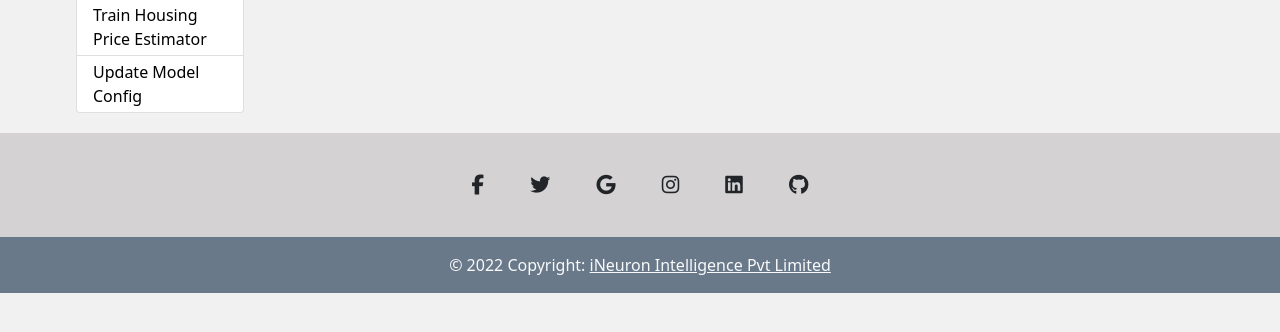
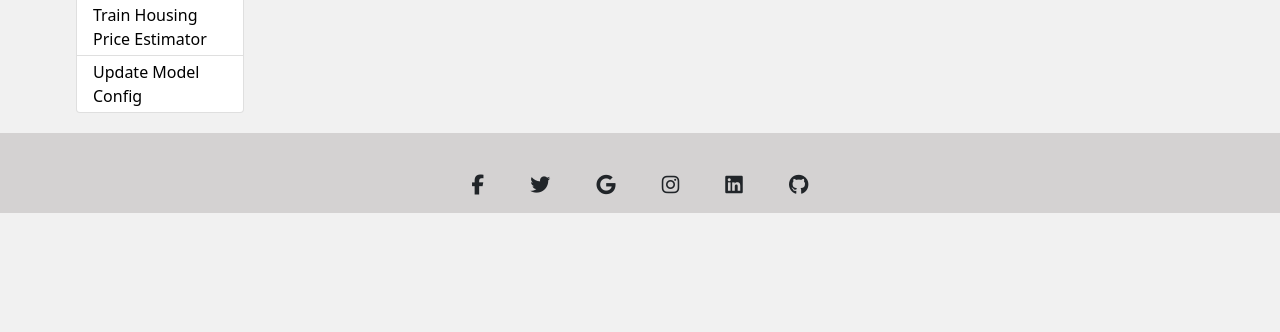
Before and after one commit to TirthRadadiya/housing-prediction, a Flask app: page /artifact in a window 1280 px wide. Shown: the part 238-570 px from the top of the page. Run offline with Flask 2, Linux system fonts and the light colour scheme; some libraries are stand-ins or nearby versions.

Commit message:
Done some front-end

```diff
--- a/templates/header.html
+++ b/templates/header.html
@@ -161,13 +161,6 @@ table-layout: fixed;
             <!-- Section: Social media -->
         </div>
         <!-- Grid container -->
-
-        <!-- Copyright -->
-        <div class="text-center text-light p-3" style="background-color: rgba(3, 36, 67, 0.504);">
-            © 2022 Copyright:
-            <a class="text-light" href="https://ineuron.ai/">iNeuron Intelligence Pvt Limited</a>
-        </div>
-        <!-- Copyright -->
     </footer>
 
 
--- a/templates/index.html
+++ b/templates/index.html
@@ -4,7 +4,7 @@
 {% endblock %} {% block content %}
 
 <div class="row">
-  <div class="col-md-12 col-lg-12 col-sm-12" style="margin-bottom: 20px">
+  <!-- <div class="col-md-12 col-lg-12 col-sm-12" style="margin-bottom: 20px">
     <div class="row">
       <div class="col-md-8">
         <div class="card">
@@ -44,7 +44,7 @@
         ></iframe>
       </div>
     </div>
-  </div>
+  </div> -->
   <div class="col-md-4 col-lg-4 col-sm-12">
     <div class="card">
       <div class="card-header">View Logs</div>
```
